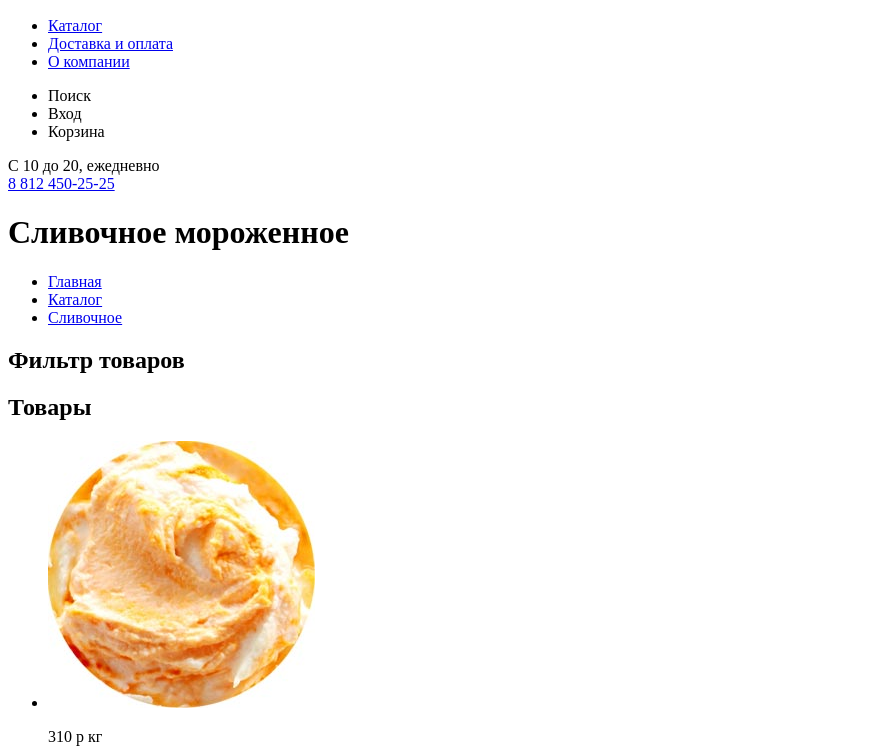
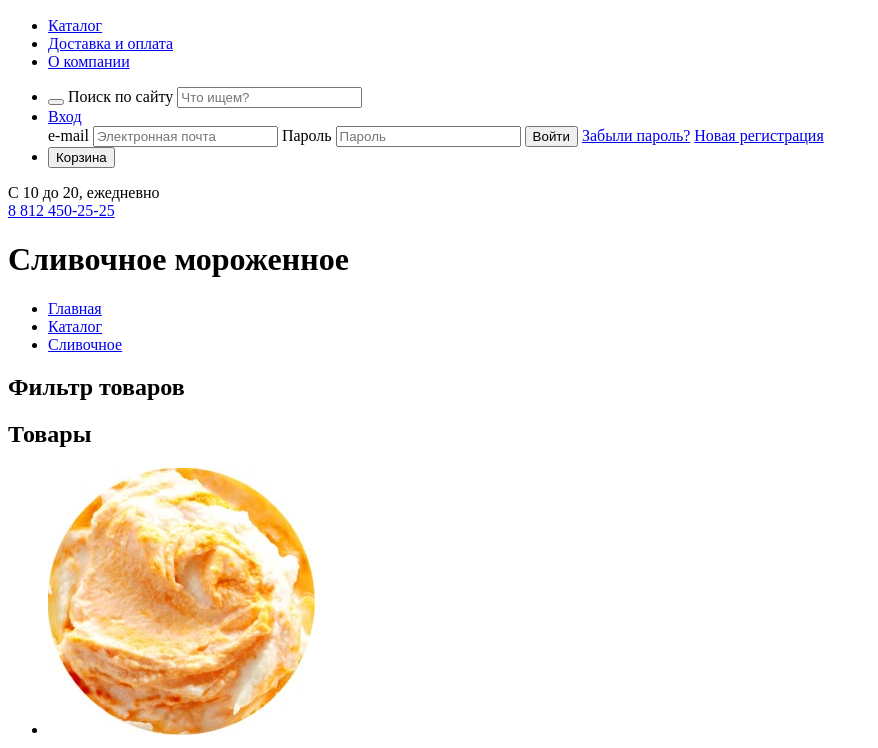
Before and after one commit to pavel-else/243899-gllacy, a plain HTML site: page catalog.html in a window 1280 px wide. Shown: the part 75-823 px from the top of the page, without its empty margins (0-878 px from the left). Drawn offline with Linux system fonts and the light colour scheme.

Commit message:
Добавлены формы поиска и входа

```diff
--- a/catalog.html
+++ b/catalog.html
@@ -14,9 +14,33 @@
 					<li class="navigation__item"><a href="about.html">О компании</a></li>
 				</ul>
 				<ul class="user-navigation">
-					<li>Поиск</li>
-					<li>Вход</li>
-					<li>Корзина</li>
+					<li>
+						<form class="user-navigation__form--search" action="#" method="post">
+							<button class="button user-navigation__button"></button>
+							<label for="user-navigation__search" class="visually-hidden">Поиск по сайту</label>
+							<input id="user-navigation__search" type="text" placeholder="Что ищем?">
+						</form>
+					</li>
+					<li>
+						<!--
+							Необходимо перехватить переход по ссылке и вывести форму ввода логина.
+							Ссылка на страницу нужна на случай, если JS отработал не корректно
+						-->
+						<a class="user-navigation__login" href="login.html">Вход</a>
+						<form class="user-navigation__form--login" action="#" method="post">
+							<label for="user-navigation__login--email" class="visually-hidden">e-mail</label>
+							<input id="user-navigation__login--email" type="email" placeholder="Электронная почта">
+
+							<label for="user-navigation__login--pass" class="visually-hidden">Пароль</label>
+							<input id="user-navigation__login--pass" type="password" placeholder="Пароль">
+							<input type="submit" class="button" value="Войти">
+							<a href="#">Забыли пароль?</a>
+							<a href="#">Новая регистрация</a>
+						</form>
+					</li>
+					<li>
+						<button>Корзина</button>
+					</li>
 				</ul>
 			</nav>
 			<p class="contact-info">
```
Also changed, not shown: index.html (+27 -3 lines).
